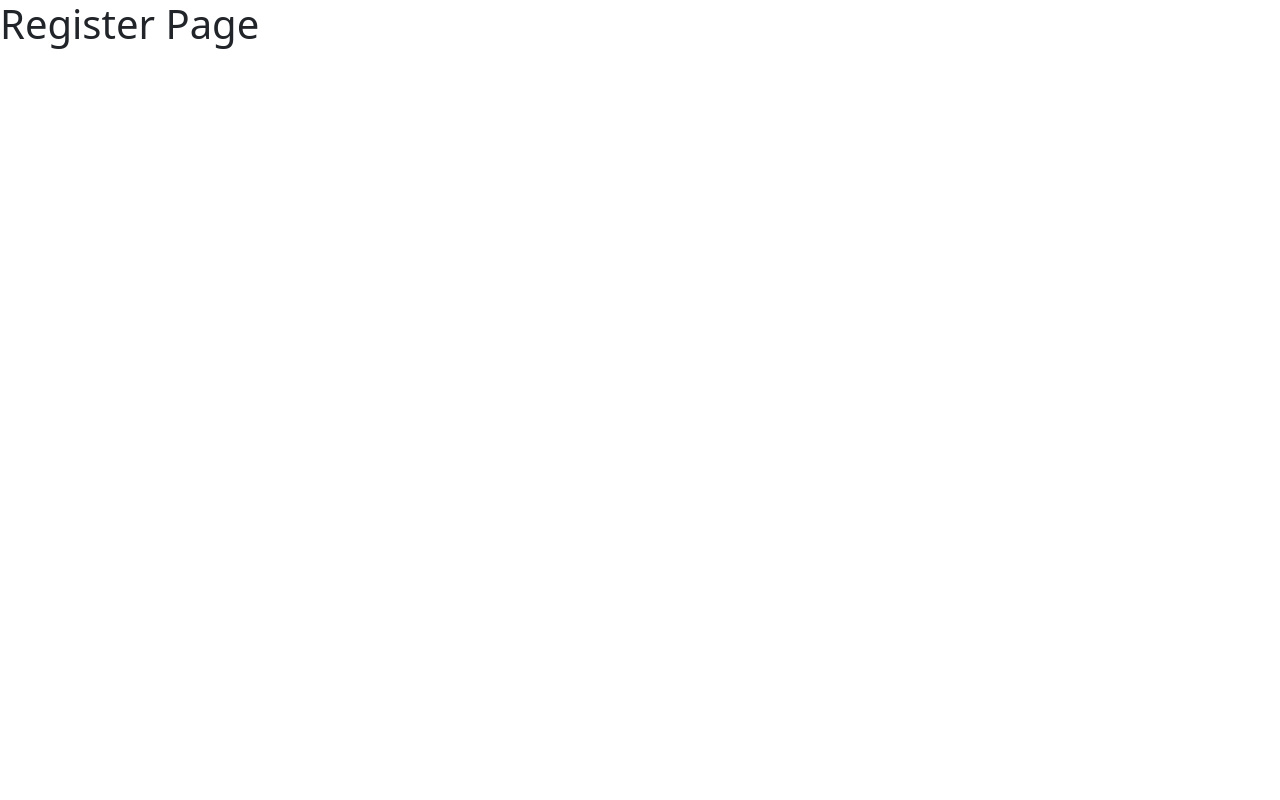
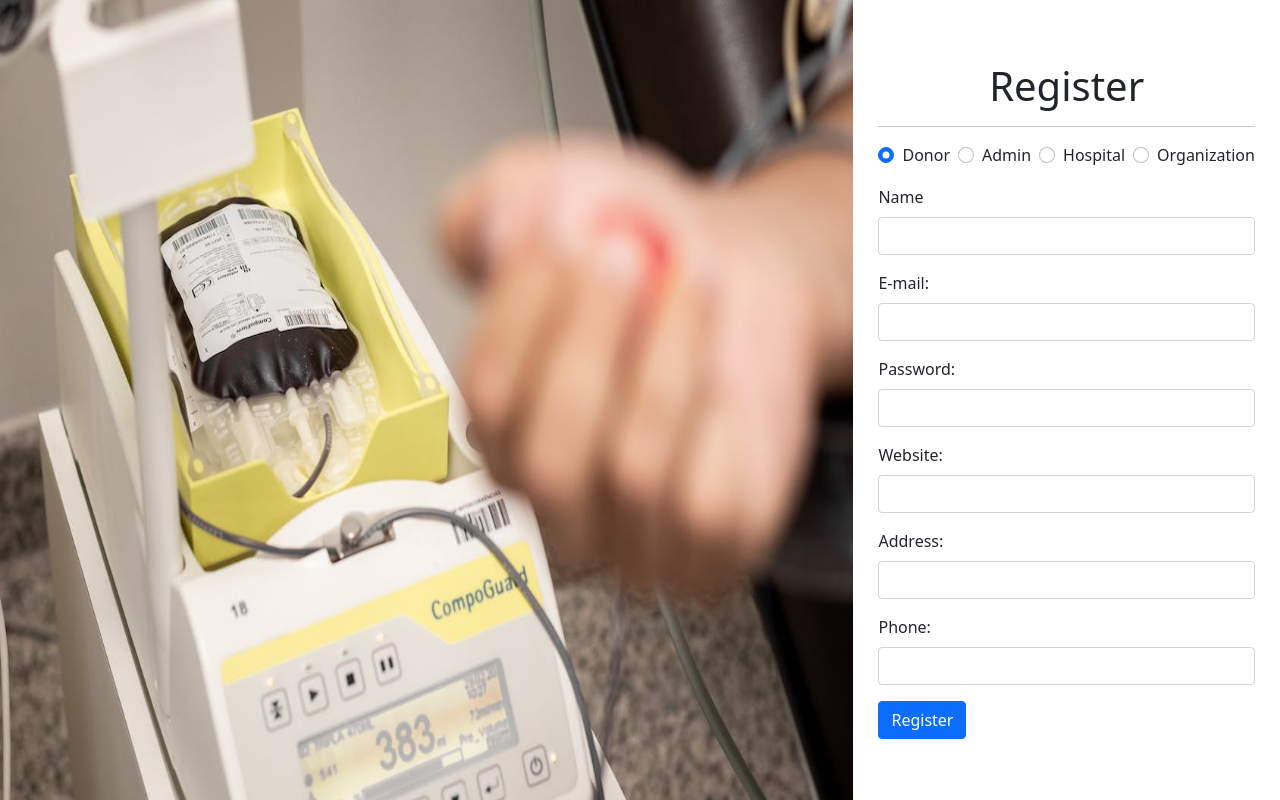
Before and after one commit to Omerta85/Bank_Blood, a React (Create React App) app in the folder client/: page /register in a window 1280 px wide. Built offline with nearby package versions, Linux system fonts and the light colour scheme.

Commit message:
fix client form login and register

```diff
--- a/client/src/components/shared/Form/Form.js
+++ b/client/src/components/shared/Form/Form.js
@@ -1,9 +1,185 @@
-import React from 'react'
+import React, {useState} from 'react'
+import {InputType} from "./InputType";
 
-const Form = () => {
+const Form = ({formType, submitBtn, formTitle}) => {
+    const [email, setEmail] = useState("")
+    const [password,setPassword] = useState("");
+    const [role,setRole] = useState("donor", "admin", "organization", "hospital");
+    const [name,setName] = useState("");
+    const [organizationName,setOrganizationName] = useState("");
+    const [hospitalName,setHospitalName] = useState("");
+    const [website,setWebsite] = useState("");
+    const [address,setAddress] = useState("");
+    const [phone,setPhone] = useState("");
     return (
         <div>
-            <h1>Form</h1>
+            <form>
+                <h1 className={"text-center"}>{formTitle}</h1>
+                <hr/>
+                <div className="d-flex mb-3">
+                    <div className="form-check">
+                        <input
+                            type='radio'
+                            className='form-check-input'
+                            name="role"
+                            id="donorRadio"
+                            value={'donor'}
+                            onChange={(e) => setRole(e.target.value)}
+                            defaultChecked
+                        />
+                        <label htmlFor="donorRadio" className="form-check-label">
+                            Donor
+                        </label>
+                    </div>
+                    <div className="form-check ms-2">
+                        <input
+                            type='radio'
+                            className='form-check-input'
+                            name="role"
+                            id="adminRadio"
+                            value={'admin'}
+                            onChange={(e) =>setRole(e.target.value)}
+                        />
+                        <label htmlFor="adminRadio" className="form-check-label">
+                            Admin
+                        </label>
+                    </div>
+                    <div className="form-check ms-2">
+                        <input
+                            type='radio'
+                            className='form-check-input'
+                            name="role"
+                            id="hospitalRadio"
+                            value={"hospital"}
+                            onChange={(e) =>setRole(e.target.value)}
+                        />
+                        <label htmlFor="hospitalRadio" className="form-check-label">
+                            Hospital
+                        </label>
+                    </div>
+                    <div className="form-check ms-2 ">
+                        <input
+                            type='radio'
+                            className='form-check-input'
+                            name="role"
+                            id="organizationRadio"
+                            value={"organization"}
+                            onChange={(e) =>setRole(e.target.value)}
+                        />
+                        <label htmlFor="organizationRadio" className="form-check-label">
+                            Organization
+                        </label>
+                    </div>
+                </div>
+                {/*switch statement*/}
+                {(( ) => {
+                    //eslint-disable-next-line
+                    switch (true) {
+                        case formType === 'login':{
+                            return(
+                                <>
+                                    <InputType
+                                        labelText={'E-mail:'}
+                                        labelFor={'forEmail'}
+                                        inputType={'email'}
+                                        name={'email'}
+                                        value={email}
+                                        onChange={(e) => setEmail(e.target.value)}
+                                    />
+                                    <InputType
+                                        labelText={'Password:'}
+                                        labelFor={'forPassword'}
+                                        inputType={'password'}
+                                        name={'password'}
+                                        value={password}
+                                        onChange={(e) => setPassword(e.target.value)}
+                                    />
+                                </>
+                            );
+                        }
+                        case formType ==='register':{
+                            return (
+                                <>
+                                    {(role === 'admin' || role === 'donor') && (
+                                        <InputType
+                                            labelText="Name"
+                                            labelFor="forName"
+                                            inputType="text"
+                                            name="name"
+                                            value={name}
+                                            onChange={(e) => setName(e.target.value)}
+                                        />
+                                    )}
+                                    {role === 'organization' && (
+                                        <InputType
+                                            labelText="Organization Name"
+                                            labelFor="forOrganizationName"
+                                            inputType="text"
+                                            name="organizationName"
+                                            value={organizationName}
+                                            onChange={(e) => setOrganizationName(e.target.value)}
+                                        />
+                                    )}
+                                    {role === 'hospital' && (
+                                        <InputType
+                                            labelText="Hospital Name"
+                                            labelFor="forHospitalName"
+                                            inputType="text"
+                                            name="hospitalName"
+                                            value={hospitalName}
+                                            onChange={(e) => setHospitalName(e.target.value)}
+                                        />
+                                    )}
+                                    <InputType
+                                        labelText={'E-mail:'}
+                                        labelFor={'forEmail'}
+                                        inputType={'email'}
+                                        name={'email'}
+                                        value={email}
+                                        onChange={(e) => setEmail(e.target.value)}
+                                    />
+                                    <InputType
+                                        labelText={'Password:'}
+                                        labelFor={'forPassword'}
+                                        inputType={'password'}
+                                        name={'password'}
+                                        value={password}
+                                        onChange={(e) => setPassword(e.target.value)}
+                                    />
+                                <InputType
+                                    labelText={'Website:'}
+                                    labelFor={'forWebsite'}
+                                    inputType={'text'}
+                                    name={'website'}
+                                    value={website}
+                                    onChange={(e) => setWebsite(e.target.value)}
+                                />
+                                <InputType
+                                    labelText={'Address:'}
+                                    labelFor={'forAddress'}
+                                    inputType={'text'}
+                                    name={'address'}
+                                    value={address}
+                                    onChange={(e) => setAddress(e.target.value)}
+                                />
+                                <InputType
+                                    labelText={'Phone:'}
+                                    labelFor={'forPhone'}
+                                    inputType={'text'}
+                                    name={'phone'}
+                                    value={phone}
+                                    onChange={(e) => setPhone(e.target.value)}
+                                />
+                            </>);
+                        }
+                    }
+                })()}
+                <div className="d-flex">
+                    <button className="btn btn-primary" type={"submit"}>
+                        {submitBtn}
+                    </button>
+                </div>
+            </form>
         </div>
     );
 }
--- a/client/src/pages/auth/Login.js
+++ b/client/src/pages/auth/Login.js
@@ -1,7 +1,7 @@
 import React from 'react'
 
 import loginImage from "../../assets/images/banner1.jpg"
-import {InputType} from "../../components/shared/Form/InputType";
+import {Form} from "../../components/shared/Form/Form";
 
 const Login = () =>{
     return (
@@ -11,18 +11,11 @@
                     <img src={loginImage} alt="loginImage"/>
                 </div>
                 <div className="col-md-4 form-container">
-                    <form >
-                        <InputType
-                            labelText={"Email"}
-                            labelFor={'forEmail'}
-                            inputTape={'email'}
-                            name={'email'}
-                        />
-                        <button type="submit" className="btn btn-primary">
-                            Submit
-                        </button>
-                    </form>
-
+                    <Form
+                        formTitle={'Login Page'}
+                        submitBtn={"Login"}
+                        formType={'login'}
+                    />
                 </div>
             </div>
         </>
--- a/client/src/pages/auth/Register.js
+++ b/client/src/pages/auth/Register.js
@@ -1,10 +1,24 @@
 import React from 'react'
+
+import registerImage from "../../assets/images/banner2.jpeg"
+import {Form} from "../../components/shared/Form/Form";
 
 const Register = () =>{
     return (
-        <div>
-            <h1>Register Page</h1>
+        <>
+        <div className="row g-0">
+            <div className="col-md-8 form-banner">
+                <img src={registerImage} alt="registerImage"/>
+            </div>
+            <div className="col-md-4 form-container">
+                <Form
+                    formTitle={'Register'}
+                    submitBtn={'Register'}
+                    formType={'register'}
+                />
+            </div>
         </div>
+        </>
     )
 }
 
```
Also changed, not shown: client/src/assets/images/banner2.jpeg (added).
